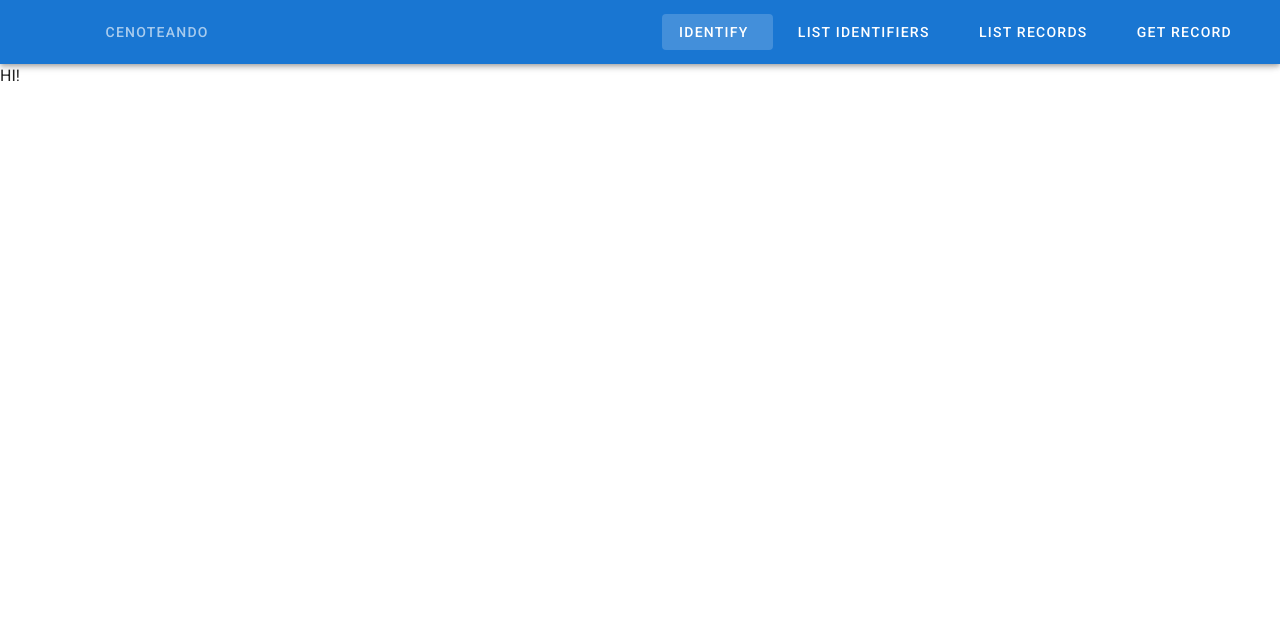
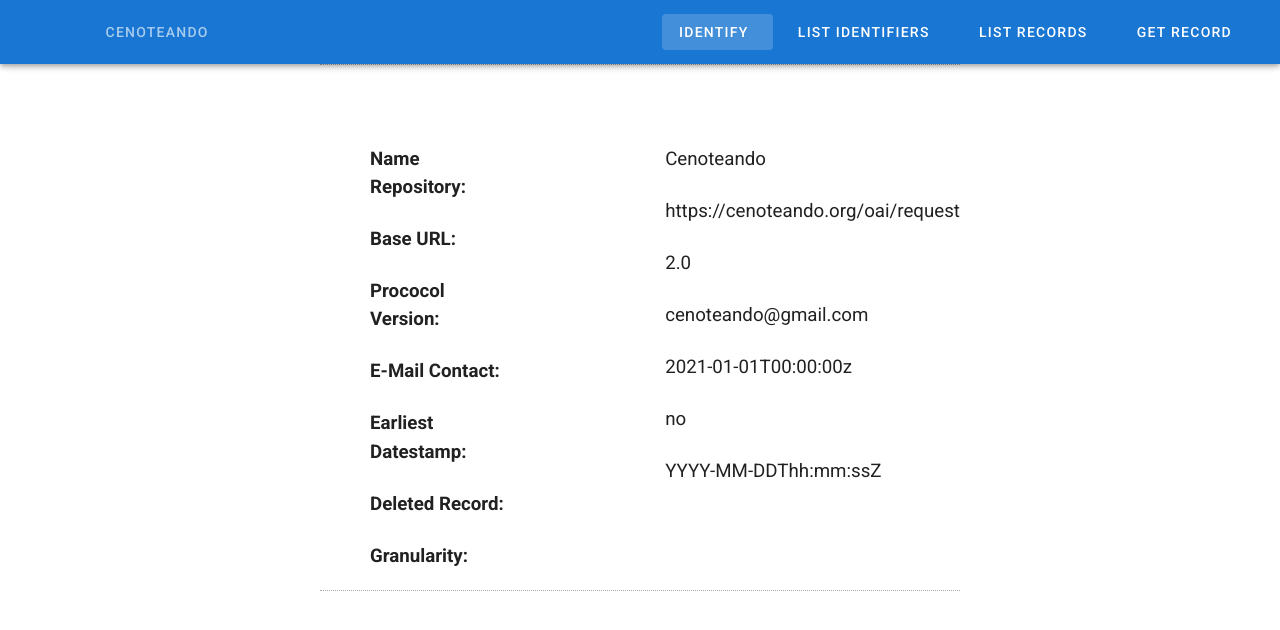
Before and after one commit to cenoteandoDB/cenoteando, a Vue app in the folder frontend/: page /oai-pmh/identify in a window 1280 px wide. Shown: the top 630 px of the page. Built offline with nearby package versions, Linux system fonts and the light colour scheme; no server answers.

Commit message:
edit Identify view

```diff
--- a/frontend/src/views/oai/OaiIdentify.vue
+++ b/frontend/src/views/oai/OaiIdentify.vue
@@ -1,5 +1,42 @@
 <template>
-    <div>HI!</div>
+<section>
+<div id="main" style="display: flex;">
+<div id="variables_name">
+	<article>
+	    <h3>Name Repository:</h3>
+	    <br />
+	    <h3>Base URL:</h3>
+	    <br />
+	    <h3>Prococol Version:</h3>
+	    <br />
+	    <h3> E-Mail Contact:</h3>
+	    <br />
+	    <h3> Earliest Datestamp:</h3>
+	    <br />
+	    <h3> Deleted Record:</h3>
+	    <br />
+	    <h3>Granularity:</h3>
+	</article>
+</div>
+<div id="data_identify">
+	<article>
+	    <h3 class="data"> Cenoteando</h3>
+	    <br />
+	    <h3 class="data"> https://cenoteando.org/oai/request</h3>
+	    <br />
+	    <h3 class="data"> 2.0</h3>
+	    <br />
+	    <h3 class="data"> cenoteando@gmail.com</h3>
+	    <br />
+	    <h3 class="data"> 2021-01-01T00:00:00z</h3>
+	    <br />
+	    <h3 class="data"> no </h3>
+	    <br />
+	    <h3 class="data"> YYYY-MM-DDThh:mm:ssZ</h3>
+	</article>
+</div>
+</div>
+</section>
 </template>
 
 <script>
@@ -10,4 +47,4 @@ export default Vue.extend({
 });
 </script>
 
-<style scoped></style>
+<style> @import './style.css';</style>
--- /dev/null
+++ b/frontend/src/views/oai/style.css
@@ -0,0 +1,24 @@
+*{
+	margin: 0;
+	padding: 0;
+}
+section{
+	left: 50%;
+	margin-left: 2000px;
+	width: 50%;
+	margin: 0 auto;
+}
+article{
+	padding: 80px 0 20px 50px;
+}
+.data{
+	font-weight: normal;
+}
+#data_identify{
+	margin-left: 100px;
+}
+#main{
+	left: 50%;
+	border-top: 1px dotted darkgrey;
+	border-bottom: 1px dotted darkgrey;
+}
```
